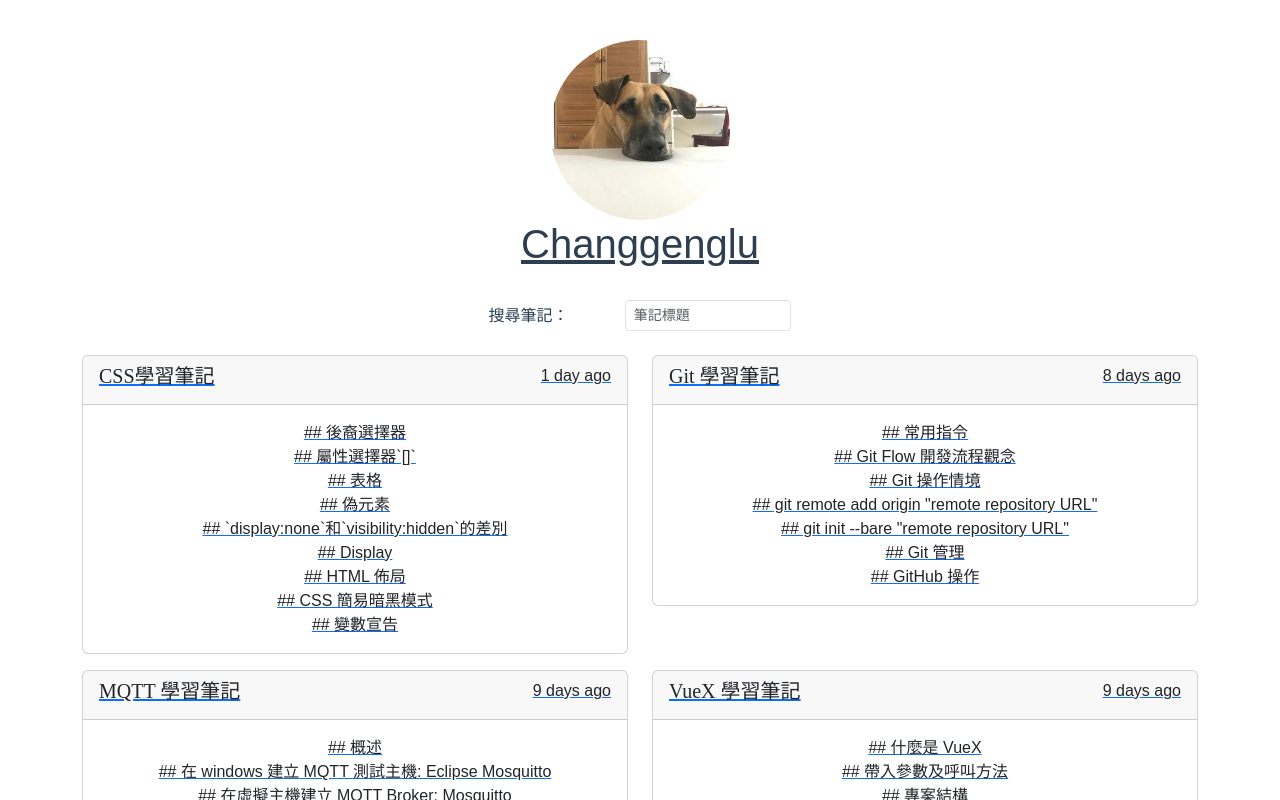
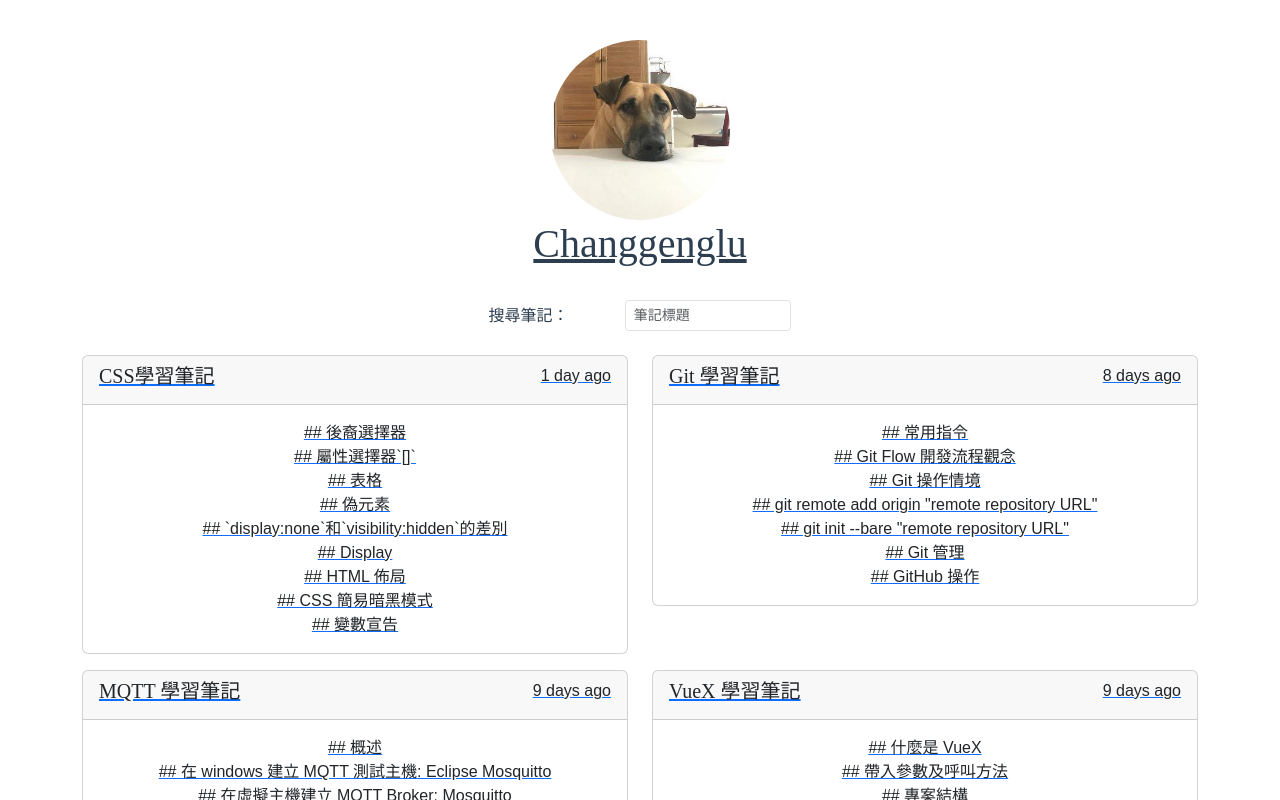
Before and after one commit to changgenglu/changgenglu-blog, a Vue app: page / in a window 1280 px wide. Shown: the top 800 px of the page. Built offline with nearby package versions, Linux system fonts and the light colour scheme; a web font is replaced by a local one; what vue3-markdown-it would draw is missing.

Commit message:
feat: 修改字形

```diff
--- a/src/components/LogoComponent.vue
+++ b/src/components/LogoComponent.vue
@@ -23,6 +23,6 @@
 
 .logoBag > a {
     color: #2c3e50;
-    /* font-family: Gambarino,serif; */
+    font-family: Gambarino,serif;
 }
 </style>
```
